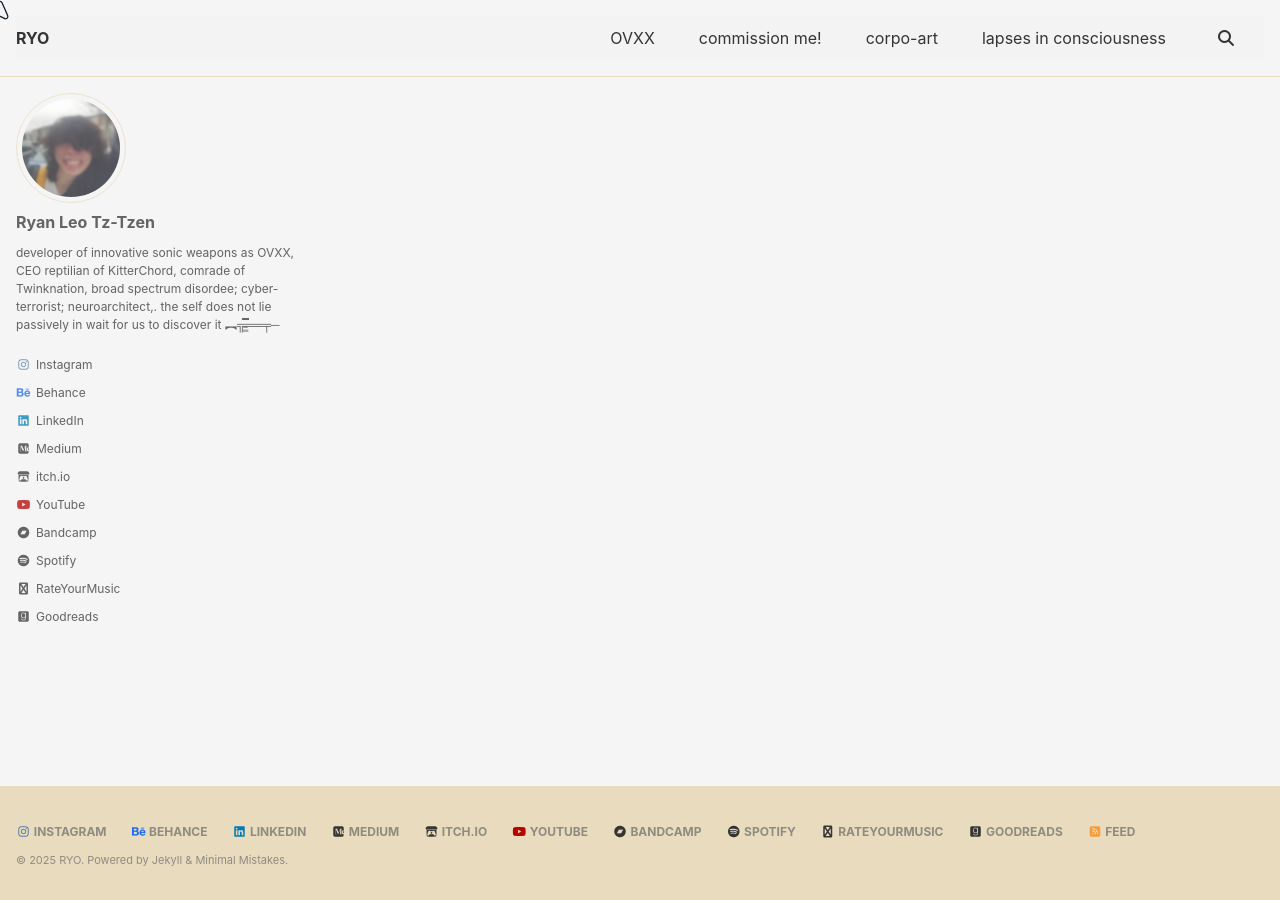
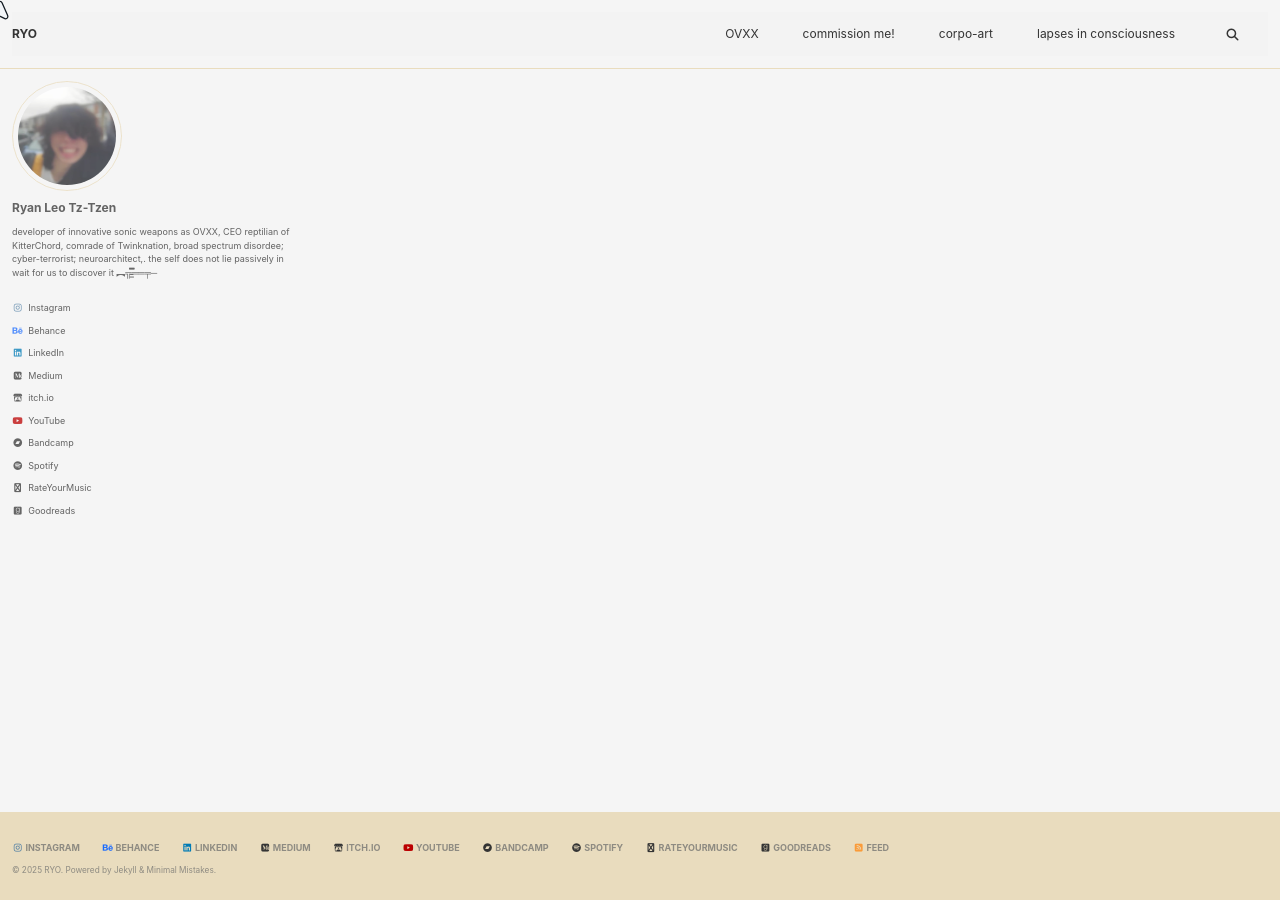
Before and after one commit to cryotato/cryotato.github.io, a Jekyll site: the page built from index.md, in a window 1280 px wide. Built offline with Jekyll 4.4.1, drawn with Linux system fonts in a browser that asks for light colours; cached includes are drawn as plain includes.

Commit message:
Update main.scss

```diff
--- a/assets/css/main.scss
+++ b/assets/css/main.scss
@@ -33,7 +33,7 @@
   // font-family: "Lucida Console", Monaco, monospace;
 
   /* --- Optional: Slightly adjust default font size or line height if needed --- */
-  font-size: 16px; /* Default is often fine */
+  font-size: 12px; /* Default is often fine */
   // line-height: 1.6; /* Can improve readability */
 
 } // <--- ADD THIS CLOSING BRACE
```
